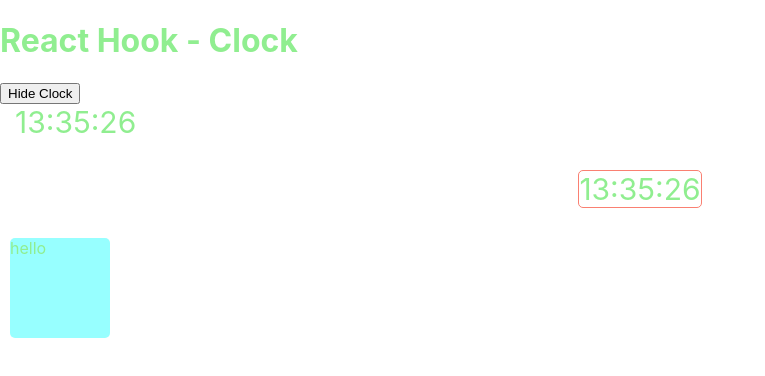
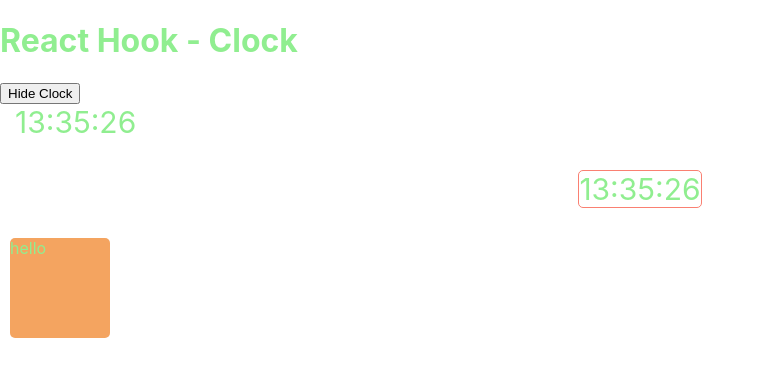
Before and after one commit to hoquangkhai/reactjs-projects, a React (Create React App) app in the folder react-hook-basic/: page / in a window 1280 px wide. Shown: the top 376 px of the page, without its empty margins (0-765 px from the left). Built offline with nearby package versions, Linux system fonts and the light colour scheme; no server answers.

Commit message:
sửa lại custom hook cho hợp lý

```diff
--- a/react-hook-basic/src/components/BetterClock/index.jsx
+++ b/react-hook-basic/src/components/BetterClock/index.jsx
@@ -1,5 +1,5 @@
 import React from 'react';
-import useClock from '../../customHook/useClock/useClock';
+import useClock from '../../customHook/useClock';
 import './BetterClock.scss'
 
 function BetterClock() {
--- a/react-hook-basic/src/components/Clock/index.jsx
+++ b/react-hook-basic/src/components/Clock/index.jsx
@@ -1,5 +1,5 @@
 import React from 'react';
-import useClock from '../../customHook/useClock/useClock';
+import useClock from '../../customHook/useClock';
 
 import './style.scss'
 
--- a/react-hook-basic/src/customHook/useMagicColor.js
+++ b/react-hook-basic/src/customHook/useMagicColor.js
@@ -21,7 +21,7 @@ function randomColor(currentColor) {
   const currentIndex = colorList.indexOf(currentColor);
   let newIndex = currentIndex;
   while (newIndex === currentIndex) {
-    newIndex = Math.trunc(Math.random() * colorList.length);
+    newIndex = Math.trunc(Math.random() * colorList.length + 1);
   }
 
   return colorList[newIndex];
```
Also changed, not shown: react-hook-basic/src/customHook/useClock.js (renamed from react-hook-basic/src/customHook/useClock/useClock.js), 1 other file (tests, documents, lock files or other folders).
